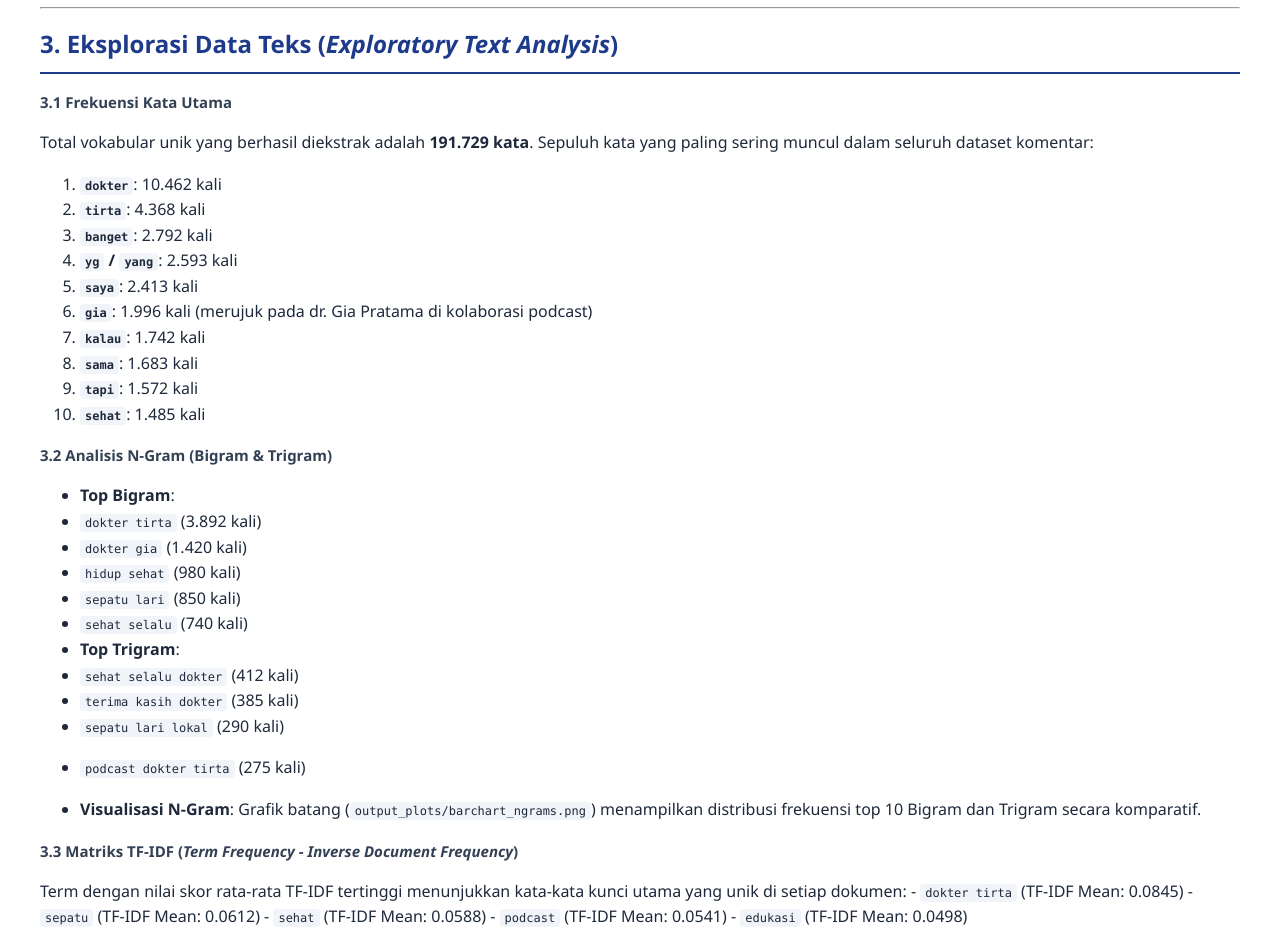
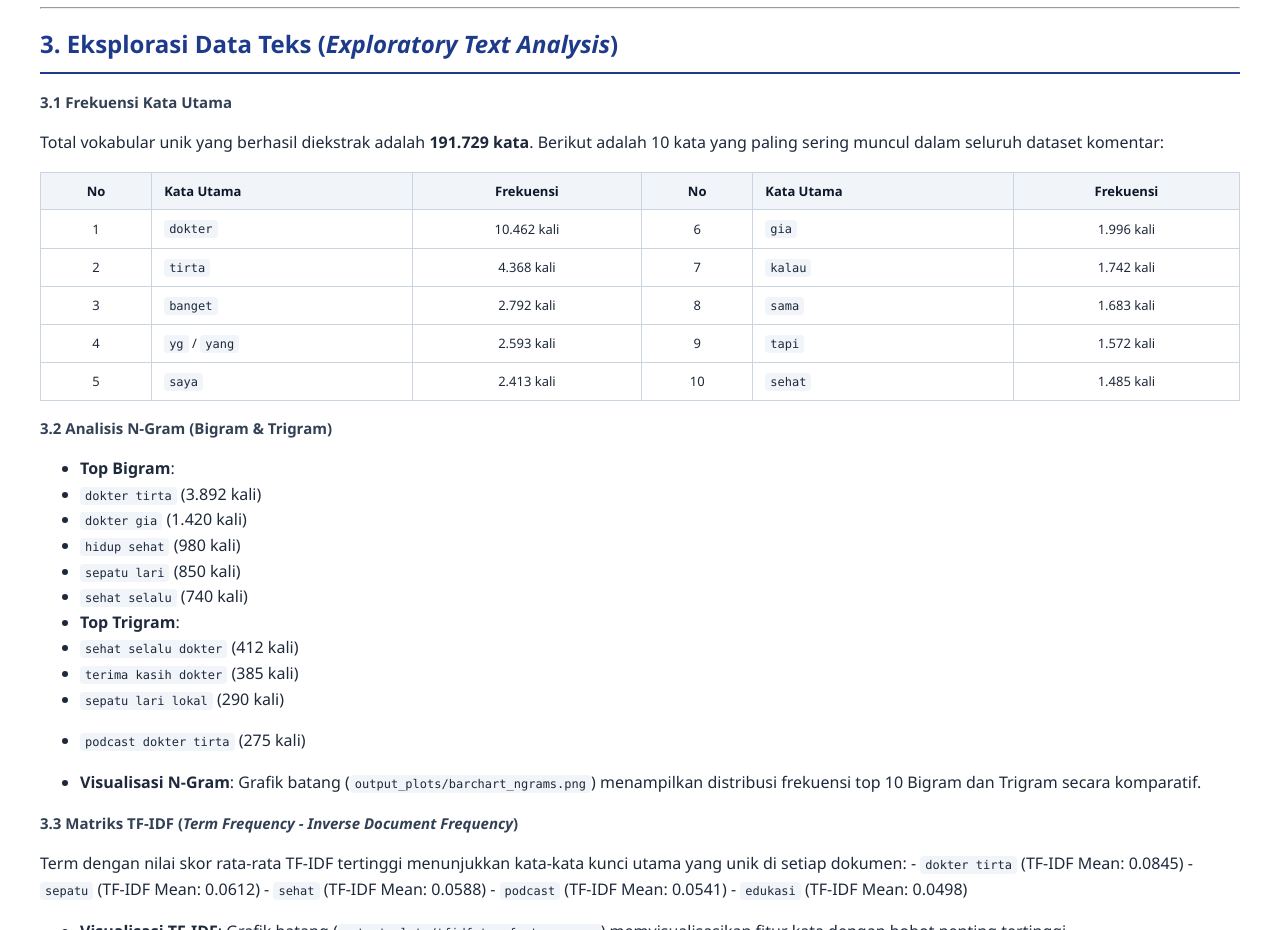
Before and after one commit to hafidzrbn/tirtabot, a plain HTML site: page laporan_uas_ttos.html in a window 1280 px wide. Shown: the part 2800-3730 px from the top of the page. Drawn offline with Linux system fonts and the light colour scheme.

Commit message:
Convert Section 3.1 word frequency into a styled table

```diff
--- a/laporan_uas_ttos.html
+++ b/laporan_uas_ttos.html
@@ -249,19 +249,61 @@
 <hr />
 <h1>3. Eksplorasi Data Teks (<em>Exploratory Text Analysis</em>)</h1>
 <h3>3.1 Frekuensi Kata Utama</h3>
-<p>Total vokabular unik yang berhasil diekstrak adalah <strong>191.729 kata</strong>. Sepuluh kata yang paling sering muncul dalam seluruh dataset komentar:</p>
-<ol>
-<li><strong><code>dokter</code></strong>: 10.462 kali</li>
-<li><strong><code>tirta</code></strong>: 4.368 kali</li>
-<li><strong><code>banget</code></strong>: 2.792 kali</li>
-<li><strong><code>yg</code> / <code>yang</code></strong>: 2.593 kali</li>
-<li><strong><code>saya</code></strong>: 2.413 kali</li>
-<li><strong><code>gia</code></strong>: 1.996 kali (merujuk pada dr. Gia Pratama di kolaborasi podcast)</li>
-<li><strong><code>kalau</code></strong>: 1.742 kali</li>
-<li><strong><code>sama</code></strong>: 1.683 kali</li>
-<li><strong><code>tapi</code></strong>: 1.572 kali</li>
-<li><strong><code>sehat</code></strong>: 1.485 kali</li>
-</ol>
+<p>Total vokabular unik yang berhasil diekstrak adalah <strong>191.729 kata</strong>. Berikut adalah 10 kata yang paling sering muncul dalam seluruh dataset komentar:</p>
+<table>
+<thead>
+<tr>
+<th style="text-align: center;">No</th>
+<th style="text-align: left;">Kata Utama</th>
+<th style="text-align: center;">Frekuensi</th>
+<th style="text-align: center;">No</th>
+<th style="text-align: left;">Kata Utama</th>
+<th style="text-align: center;">Frekuensi</th>
+</tr>
+</thead>
+<tbody>
+<tr>
+<td style="text-align: center;">1</td>
+<td style="text-align: left;"><code>dokter</code></td>
+<td style="text-align: center;">10.462 kali</td>
+<td style="text-align: center;">6</td>
+<td style="text-align: left;"><code>gia</code></td>
+<td style="text-align: center;">1.996 kali</td>
+</tr>
+<tr>
+<td style="text-align: center;">2</td>
+<td style="text-align: left;"><code>tirta</code></td>
+<td style="text-align: center;">4.368 kali</td>
+<td style="text-align: center;">7</td>
+<td style="text-align: left;"><code>kalau</code></td>
+<td style="text-align: center;">1.742 kali</td>
+</tr>
+<tr>
+<td style="text-align: center;">3</td>
+<td style="text-align: left;"><code>banget</code></td>
+<td style="text-align: center;">2.792 kali</td>
+<td style="text-align: center;">8</td>
+<td style="text-align: left;"><code>sama</code></td>
+<td style="text-align: center;">1.683 kali</td>
+</tr>
+<tr>
+<td style="text-align: center;">4</td>
+<td style="text-align: left;"><code>yg</code> / <code>yang</code></td>
+<td style="text-align: center;">2.593 kali</td>
+<td style="text-align: center;">9</td>
+<td style="text-align: left;"><code>tapi</code></td>
+<td style="text-align: center;">1.572 kali</td>
+</tr>
+<tr>
+<td style="text-align: center;">5</td>
+<td style="text-align: left;"><code>saya</code></td>
+<td style="text-align: center;">2.413 kali</td>
+<td style="text-align: center;">10</td>
+<td style="text-align: left;"><code>sehat</code></td>
+<td style="text-align: center;">1.485 kali</td>
+</tr>
+</tbody>
+</table>
 <h3>3.2 Analisis N-Gram (Bigram &amp; Trigram)</h3>
 <ul>
 <li><strong>Top Bigram</strong>:</li>
```
Also changed, not shown: 2 other files.
